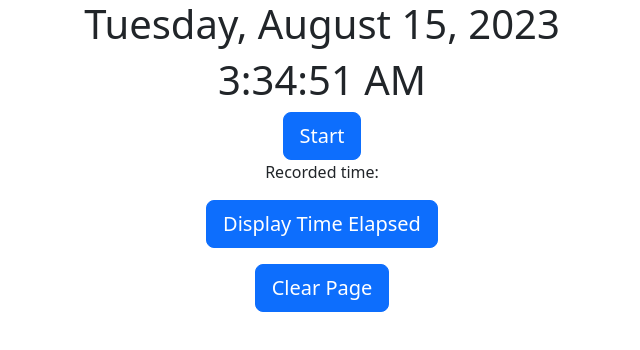
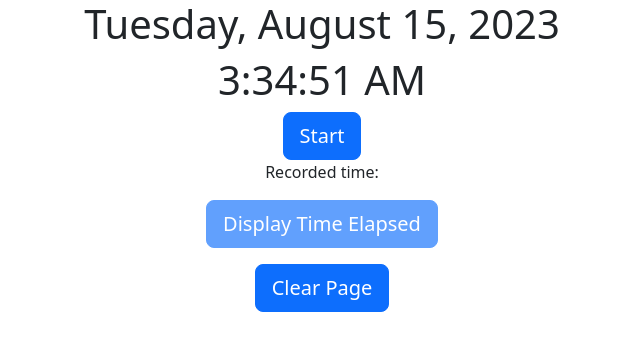
Before and after one commit to xero121690/time-tracker, a React (Vite) app: page / in a window 1280 px wide. Shown: the top 350 px of the page, without its empty margins (318-958 px from the left). Built offline with nearby package versions, Linux system fonts and the light colour scheme; no server answers.

Commit message:
added useffect to check api if already running

```diff
--- a/src/App.tsx
+++ b/src/App.tsx
@@ -25,6 +25,32 @@ function App() {
     day: "numeric",
   };
 
+  // running this first before i start anything else
+  //going to check whether api start is running already; only once on refresh
+  useEffect(() => {
+    const urlStartTimer = "http://127.0.0.1:3000/onrefresh";
+    axios
+      .get(urlStartTimer)
+      .then(function (response) {
+        // handle success
+        //response.data - only data from response, without it, you receive headers
+        console.log(JSON.stringify(response.data));
+        if (response.data) {
+          setButton(true);
+        }
+      })
+      .catch(function (error) {
+        // handle error
+        console.log(error);
+      })
+      .finally(function () {
+        // always executed
+        console.log("finally");
+      });
+
+    // return () => {};
+  }, []);
+
   // setInterval creates a new interval every time component renders, which causes it to render again and you end up with an inifinite loop
   //useEffect to mount and unmount
   useEffect(() => {
@@ -49,6 +75,7 @@ function App() {
       .get(urlStartTimer)
       .then(function (response) {
         // handle success
+        //response.data - only data from response, without it, you receive headers
         console.log(JSON.stringify(response.data));
         setDisplaySeconds(JSON.stringify(response.data));
       })
@@ -141,7 +168,11 @@ function App() {
         {/* displays recorded time only after you press stop */}
         <p>{displaySeconds}</p>
 
-        <button className="btn btn-primary btn-lg" onClick={displayTime}>
+        <button
+          className="btn btn-primary btn-lg"
+          disabled={isButton}
+          onClick={displayTime}
+        >
           Display Time Elapsed
         </button>
 
```
